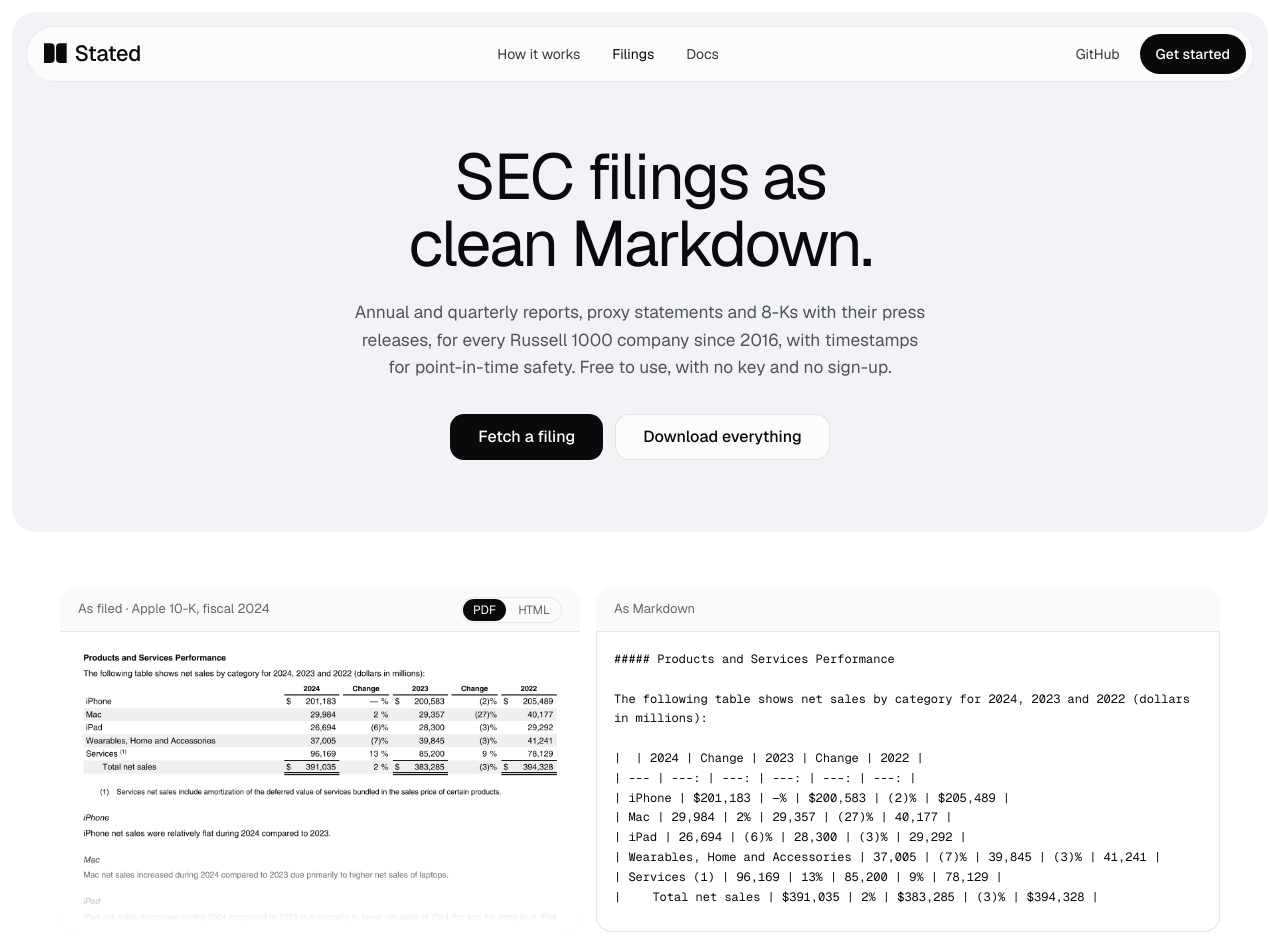
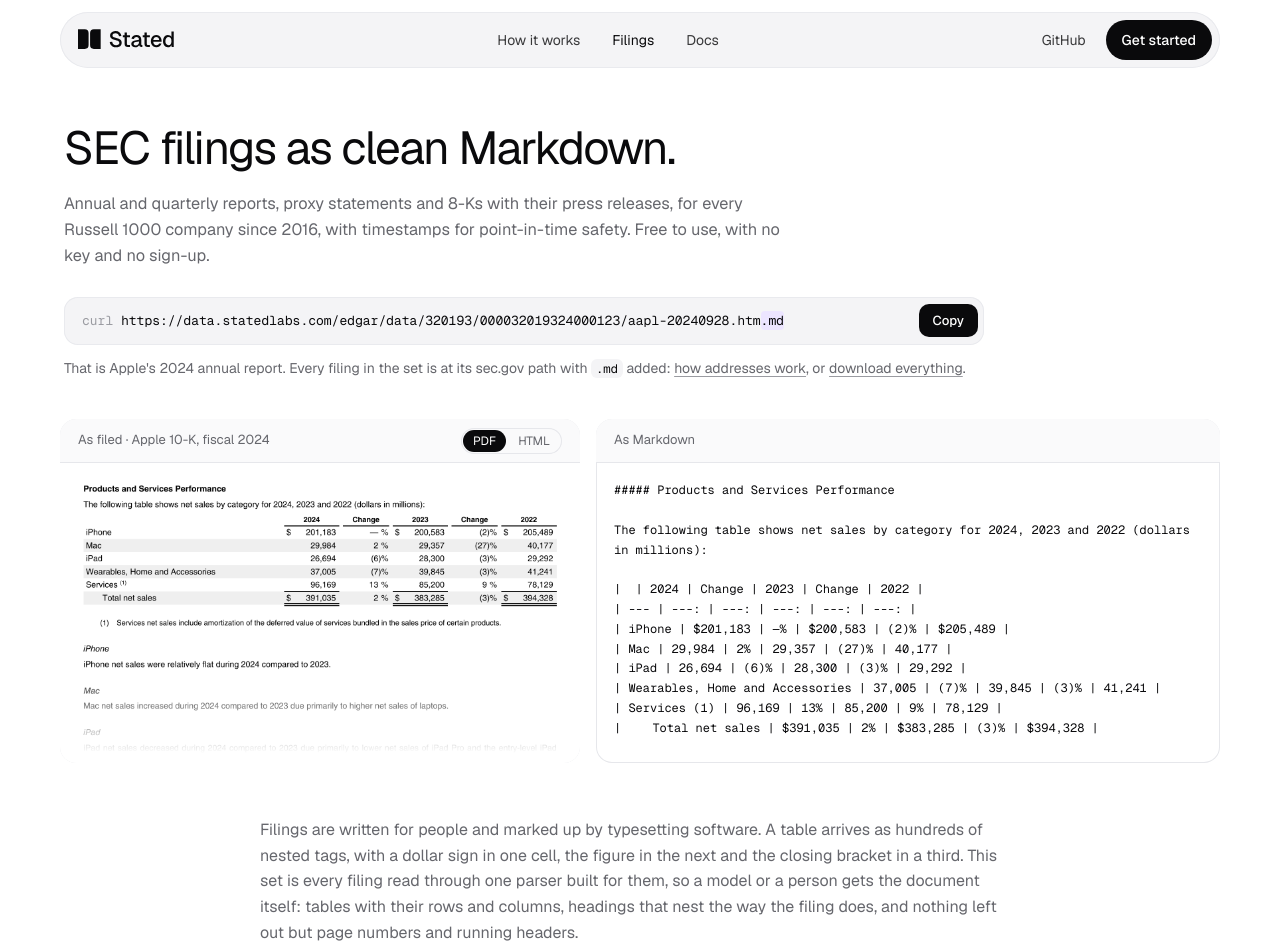
Before and after one commit to zmccormick7/Stated, a plain HTML site: page site/filings/index.html in a window 1280 px wide. Shown: the top 948 px of the page. Drawn offline with nearby package versions, Linux system fonts and the light colour scheme.

Commit message:
Filings guide: a plain header with the command, not the home page's hero
The top no longer repeats the landing page's tall panel. It is the nav,
a left-aligned title and description, and the curl command that fetches
one filing with a copy button, so the PDF and Markdown comparison is on
the first screen. The copy button is the page's one script and stays
hidden without it.

Co-Authored-By: Claude Fable 5.2 <noreply@anthropic.com>

```diff
--- a/site/filings/index.html
+++ b/site/filings/index.html
@@ -14,7 +14,8 @@
 <style>
 html, body { margin: 0; }
 /* The landing page's tokens and manner: one sans at regular weight, mono only for code and values, colour nearly
-   absent. This page is reference, so it is a single reading column under a short inset panel. */
+   absent. This page is reference: a plain header with the command that fetches one filing, the same table before
+   and after, then a single reading column. */
 :root {
   --bg: #FFFFFF; --fg: #0A0A0C; --muted: #66676D; --faint: #9A9BA1; --rule: #E9EAEE; --band: #F4F4F6;
   --win: #FFFFFF; --win-rule: #E6E7EB; --win-bar: #FAFAFB; --hl: #ECE5FF; --accent: #6D3DF2;
@@ -53,16 +54,12 @@ body {
 a { color: inherit; }
 a:focus-visible { outline: 2px solid var(--accent); outline-offset: 3px; border-radius: 8px; }
 
-/* ---------- Top panel ---------- */
-.hero {
-  position: relative; border-radius: 24px; background: var(--media); color: var(--media-ink);
-  display: grid; justify-items: center; text-align: center; padding: 132px 20px 72px;
-}
+/* ---------- Top: the nav, what this is, and the command that fetches one filing ---------- */
+.top { max-width: 1160px; margin: 0 auto; }
 .nav {
-  position: absolute; top: 14px; left: 14px; right: 14px;
   display: flex; align-items: center; justify-content: space-between; gap: 16px;
   height: 56px; padding: 0 8px 0 18px; border-radius: 999px;
-  background: var(--nav-bg); color: var(--nav-ink); box-shadow: inset 0 0 0 1px var(--nav-rule); text-align: left;
+  background: var(--band); color: var(--fg); box-shadow: inset 0 0 0 1px var(--rule);
 }
 .brand { display: inline-flex; align-items: center; text-decoration: none; }
 .logo {
@@ -75,17 +72,27 @@ a:focus-visible { outline: 2px solid var(--accent); outline-offset: 3px; border-
 .nav-end { display: flex; align-items: center; gap: 20px; font-size: 0.875rem; }
 .pill { text-decoration: none; background: var(--btn-bg); color: var(--btn-ink); padding: 9px 16px; border-radius: 999px; font-weight: 500; }
 @media (max-width: 760px) { .nav-mid, .nav-end a.plain { display: none; } }
-h1 { margin: 0; max-width: 16ch; font-weight: 400; font-size: clamp(2.4rem, 5vw, 4.25rem); line-height: 1.04; letter-spacing: -0.035em; text-wrap: balance; }
-.lede { margin: 22px 0 0; max-width: 40rem; text-wrap: balance; font-size: clamp(1.05rem, 1.35vw, 1.2rem); color: var(--media-muted); }
-.actions { display: flex; flex-wrap: wrap; justify-content: center; gap: 12px; margin-top: 32px; }
-.btn { display: inline-flex; align-items: center; text-decoration: none; font-size: 1rem; font-weight: 500; line-height: 1; padding: 15px 28px; border-radius: 14px; transition: background-color 160ms ease; }
-.btn-light { background: var(--btn-bg); color: var(--btn-ink); }
-.btn-light:hover { background: var(--btn-hover); }
-.btn-glass { background: var(--btn2-bg); color: var(--btn2-ink); box-shadow: inset 0 0 0 1px var(--btn2-rule); }
-.btn-glass:hover { background: var(--btn2-hover); }
+.intro { padding: 56px 4px 0; }
+h1 { margin: 0; font-weight: 400; font-size: clamp(2.1rem, 3.6vw, 3.1rem); line-height: 1.06; letter-spacing: -0.035em; }
+.lede { margin: 18px 0 0; max-width: 46rem; font-size: clamp(1.02rem, 1.25vw, 1.125rem); color: var(--muted); }
+.cmd {
+  display: flex; align-items: center; gap: 12px; margin-top: 28px; max-width: 920px; box-sizing: border-box;
+  padding: 6px 6px 6px 18px; border-radius: 14px; background: var(--band); box-shadow: inset 0 0 0 1px var(--rule);
+}
+.cmd code { flex: 1; min-width: 0; padding: 8px 0; background: none; border-radius: 0; font-size: 0.8125rem; line-height: 1.5; overflow-wrap: anywhere; }
+.cmd .dim { color: var(--faint); }
+.cmd mark { background: var(--hl); color: inherit; border-radius: 4px; padding: 1px 0; }
+.cmd button {
+  flex: none; border: 0; cursor: pointer; font: inherit; font-size: 0.8125rem; font-weight: 500; line-height: 1;
+  padding: 10px 14px; border-radius: 10px; background: var(--btn-bg); color: var(--btn-ink); transition: background-color 160ms ease;
+}
+.cmd button:hover { background: var(--btn-hover); }
+.cmd button:focus-visible { outline: 2px solid var(--accent); outline-offset: 2px; }
+.cmd-note { margin: 12px 0 0; font-size: 0.875rem; color: var(--muted); }
+.cmd-note a { text-decoration-color: var(--faint); text-underline-offset: 3px; }
 
 /* ---------- Before and after ---------- */
-.pair { max-width: 1160px; margin: 56px auto 0; display: grid; grid-template-columns: 5fr 6fr; gap: 16px; }
+.pair { max-width: 1160px; margin: 40px auto 0; display: grid; grid-template-columns: 5fr 6fr; gap: 16px; }
 @media (max-width: 900px) { .pair { grid-template-columns: 1fr; } }
 .win { min-width: 0; border-radius: 16px; background: var(--win); box-shadow: inset 0 0 0 1px var(--win-rule); overflow: hidden; }
 .win-bar { display: flex; align-items: center; justify-content: space-between; gap: 12px; min-height: 44px; box-sizing: border-box; padding: 0 18px; background: var(--win-bar); border-bottom: 1px solid var(--win-rule); font-size: 0.8125rem; color: var(--muted); }
@@ -142,7 +149,7 @@ td:last-child, th:last-child { padding-right: 0; }
 </style>
 </head>
 <body>
-<header class="hero">
+<header class="top">
   <nav class="nav">
     <a class="brand" href="../" aria-label="Stated"><span class="logo" role="img" aria-label="Stated"></span></a>
     <div class="nav-mid">
@@ -155,11 +162,14 @@ td:last-child, th:last-child { padding-right: 0; }
       <a class="pill" href="https://github.com/zmccormick7/Stated#install">Get started</a>
     </div>
   </nav>
-  <h1>SEC filings as clean Markdown.</h1>
-  <p class="lede">Annual and quarterly reports, proxy statements and 8-Ks with their press releases, for every Russell 1000 company since 2016, with timestamps for point-in-time safety. Free to use, with no key and no sign-up.</p>
-  <div class="actions">
-    <a class="btn btn-light" href="#one">Fetch a filing</a>
-    <a class="btn btn-glass" href="#all">Download everything</a>
+  <div class="intro">
+    <h1>SEC filings as clean Markdown.</h1>
+    <p class="lede">Annual and quarterly reports, proxy statements and 8-Ks with their press releases, for every Russell 1000 company since 2016, with timestamps for point-in-time safety. Free to use, with no key and no sign-up.</p>
+    <div class="cmd">
+      <code><span class="dim">curl</span> https://data.statedlabs.com/edgar/data/320193/000032019324000123/aapl-20240928.htm<mark>.md</mark></code>
+      <button type="button" data-copy="curl https://data.statedlabs.com/edgar/data/320193/000032019324000123/aapl-20240928.htm.md" hidden>Copy</button>
+    </div>
+    <p class="cmd-note">That is Apple's 2024 annual report. Every filing in the set is at its sec.gov path with <code>.md</code> added: <a href="#one">how addresses work</a>, or <a href="#all">download everything</a>.</p>
   </div>
 </header>
 
@@ -331,5 +341,17 @@ print(row["company"], row["accepted"], len(row["text"]))</pre>
   </nav>
   <span>Filings data · CC BY 4.0</span>
 </footer>
+<script>
+// The one script on the page: the copy button beside the command. Without it the button stays hidden.
+if (navigator.clipboard) document.querySelectorAll("[data-copy]").forEach(function (button) {
+  button.hidden = false;
+  button.addEventListener("click", function () {
+    navigator.clipboard.writeText(button.dataset.copy).then(function () {
+      button.textContent = "Copied";
+      setTimeout(function () { button.textContent = "Copy"; }, 1500);
+    });
+  });
+});
+</script>
 </body>
 </html>
```
